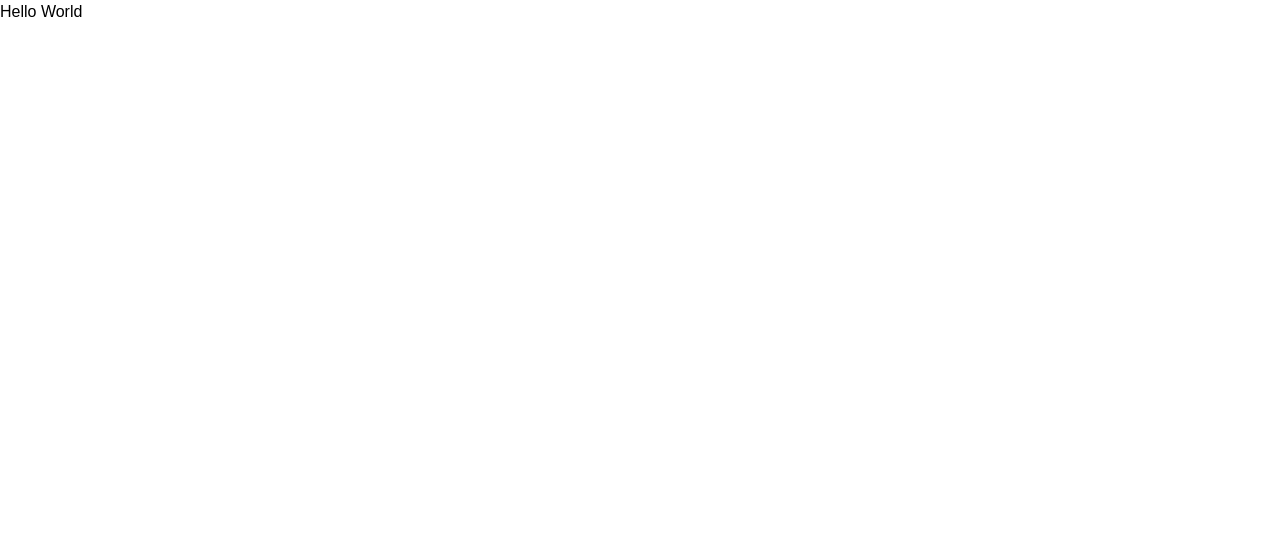
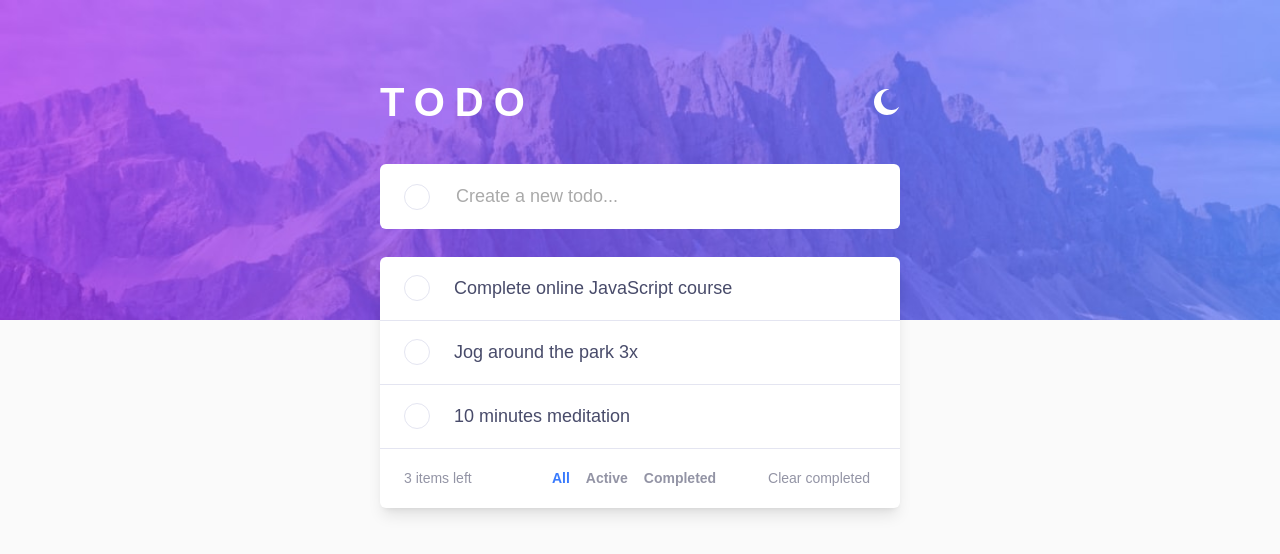
Before and after one commit to eljohn316/frontendmentor-challenges-hub, a React (Vite) app: page / in a window 1280 px wide. Shown: the top 554 px of the page. Built offline with nearby package versions, Linux system fonts and the light colour scheme.

Commit message:
initial todo app ui

```diff
--- a/src/App.tsx
+++ b/src/App.tsx
@@ -1,5 +1,202 @@
+import styled from 'styled-components';
+import { MoonIcon } from '@/components/icons';
+import { Card } from '@/components/card';
+import { Checkbox } from '@/components/checkbox';
+
+const Header = styled.header`
+  position: absolute;
+  inset: 0;
+  height: 320px;
+  background-image: url('/src/assets/bg-desktop-light.jpg');
+  background-size: cover;
+  background-repeat: no-repeat;
+  z-index: -10;
+`;
+
+const TodoWrapper = styled.div`
+  max-width: 36rem;
+  margin: 4.5rem auto;
+  padding-left: 28px;
+  padding-right: 28px;
+`;
+
+const TodoHeader = styled.div`
+  display: flex;
+  justify-content: space-between;
+  align-items: center;
+
+  margin-bottom: 2rem;
+`;
+
+const Title = styled.h1`
+  font-size: 32px;
+  letter-spacing: 0.25em;
+  color: white;
+
+  @media (min-width: 625px) {
+    font-size: 40px;
+  }
+`;
+
+const ThemeIcon = styled(MoonIcon)`
+  fill: white;
+`;
+
+const Input = styled.input`
+  display: block;
+  width: 100%;
+  border: none;
+
+  &:focus {
+    outline: none;
+  }
+
+  &::placeholder {
+    color: #aaa;
+  }
+`;
+
+const TodoCard = styled(Card)`
+  margin-bottom: 1.725rem;
+  display: flex;
+  gap: 1.5rem;
+  align-items: center;
+
+  & > *:nth-child(1) {
+    flex: none;
+  }
+  & > *:nth-child(2) {
+    flex: auto;
+  }
+`;
+
+const TodoItemsCard = styled(Card)`
+  padding: 0;
+  box-shadow: 0 10px 15px -3px rgb(0 0 0 / 0.1), 0 4px 6px -4px rgb(0 0 0 / 0.1);
+
+  & > *:not(:last-child) {
+    border-bottom: 1px solid hsl(236, 33%, 92%);
+  }
+`;
+
+const TodoItem = styled.div`
+  padding: 1.125rem 1.5rem;
+  display: flex;
+  align-items: center;
+  gap: 1.5rem;
+
+  & > div {
+    flex: none;
+  }
+
+  & > p {
+    color: hsl(235, 19%, 35%);
+  }
+`;
+
+const TodoActions = styled.div`
+  padding: 1.125rem 1.5rem;
+  display: flex;
+  align-items: center;
+  gap: 1rem;
+
+  & > *:nth-child(1),
+  & > *:nth-child(3) {
+    flex: 1 1 0%;
+  }
+
+  & > *:nth-child(3) {
+    display: flex;
+    justify-content: end;
+  }
+`;
+
+const P = styled.p`
+  font-size: 0.875rem;
+  color: hsl(236, 9%, 61%);
+`;
+
+const TodoFilterActions = styled.div`
+  display: flex;
+  justify-content: center;
+  gap: 0.25rem;
+`;
+
+const TodoFilterButton = styled.button<{ $active?: boolean }>`
+  display: inline-block;
+  background: none;
+  border: none;
+  cursor: pointer;
+  font-size: 0.875rem;
+  font-weight: 700;
+  color: ${(props) =>
+    props.$active ? 'hsl(220, 98%, 61%)' : 'hsl(236, 9%, 61%)'};
+
+  &:hover {
+    color: ${(props) =>
+      props.$active ? 'hsl(220, 98%, 61%)' : 'hsl(235, 19%, 35%)'};
+  }
+`;
+
+const ClearButton = styled.button`
+  display: inline-block;
+  background: none;
+  border: none;
+  cursor: pointer;
+  font-size: 0.875rem;
+  color: hsl(236, 9%, 61%);
+
+  &:hover {
+    color: hsl(235, 19%, 35%);
+  }
+`;
+
 function App() {
-  return <div>Hello World</div>;
+  return (
+    <>
+      <Header />
+      <TodoWrapper>
+        <TodoHeader>
+          <Title>TODO</Title>
+          <ThemeIcon />
+        </TodoHeader>
+
+        <TodoCard>
+          <Checkbox />
+          <Input
+            type="text"
+            name="item"
+            id="item"
+            placeholder="Create a new todo..."
+          />
+        </TodoCard>
+
+        <TodoItemsCard>
+          <TodoItem>
+            <Checkbox />
+            <p>Complete online JavaScript course</p>
+          </TodoItem>
+          <TodoItem>
+            <Checkbox />
+            <p>Jog around the park 3x</p>
+          </TodoItem>
+          <TodoItem>
+            <Checkbox />
+            <p>10 minutes meditation</p>
+          </TodoItem>
+          <TodoActions>
+            <P>3 items left</P>
+            <TodoFilterActions>
+              <TodoFilterButton $active>All</TodoFilterButton>
+              <TodoFilterButton>Active</TodoFilterButton>
+              <TodoFilterButton>Completed</TodoFilterButton>
+            </TodoFilterActions>
+            <ClearButton>Clear completed</ClearButton>
+          </TodoActions>
+        </TodoItemsCard>
+      </TodoWrapper>
+    </>
+  );
 }
 
 export default App;
--- /dev/null
+++ b/src/components/card.tsx
@@ -0,0 +1,7 @@
+import styled from 'styled-components';
+
+export const Card = styled.div`
+  background-color: white;
+  border-radius: 0.375rem;
+  padding: 1.125rem 1.5rem;
+`;
--- /dev/null
+++ b/src/components/checkbox.tsx
@@ -0,0 +1,8 @@
+import styled from 'styled-components';
+
+export const Checkbox = styled.div`
+  height: 1.625rem;
+  width: 1.625rem;
+  border-radius: 999px;
+  border: 1px solid hsl(236, 33%, 92%);
+`;
--- a/src/components/global-styles.tsx
+++ b/src/components/global-styles.tsx
@@ -50,7 +50,17 @@ const GlobalStyles = createGlobalStyle`
 
   body {
     font-family: 'Josefin Sans Variable', sans-serif;
+    font-size: 1.125rem;
+    background-color: hsl(0, 0%, 98%);
   }
 `;
 
 export default GlobalStyles;
+/**
+ --clr-bg-color: hsl(0, 0%, 98%);
+ --clr-bg-color: hsl(235, 21%, 11%);
+
+
+ --clr-primary: hsl(220, 98%, 61%);
+ --clr-todo-done: hsl(236, 33%, 92%);
+ */
--- /dev/null
+++ b/src/components/icons.tsx
@@ -0,0 +1,13 @@
+import React from 'react';
+
+export function MoonIcon(props: React.ComponentPropsWithoutRef<'svg'>) {
+  return (
+    <svg xmlns="http://www.w3.org/2000/svg" width="26" height="26" {...props}>
+      <path
+        fill="#FFF"
+        fillRule="evenodd"
+        d="M13 0c.81 0 1.603.074 2.373.216C10.593 1.199 7 5.43 7 10.5 7 16.299 11.701 21 17.5 21c2.996 0 5.7-1.255 7.613-3.268C23.22 22.572 18.51 26 13 26 5.82 26 0 20.18 0 13S5.82 0 13 0z"
+      />
+    </svg>
+  );
+}
```
